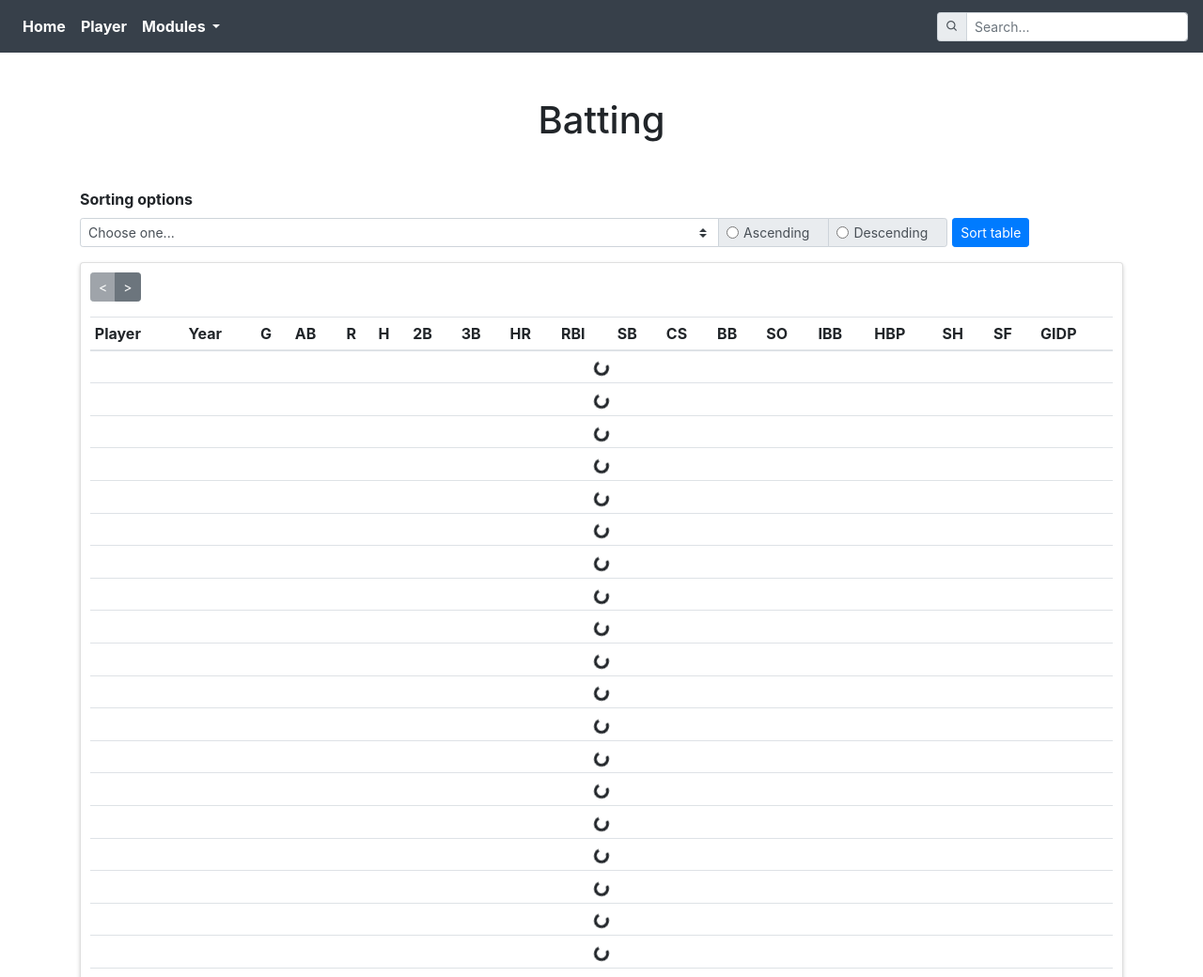
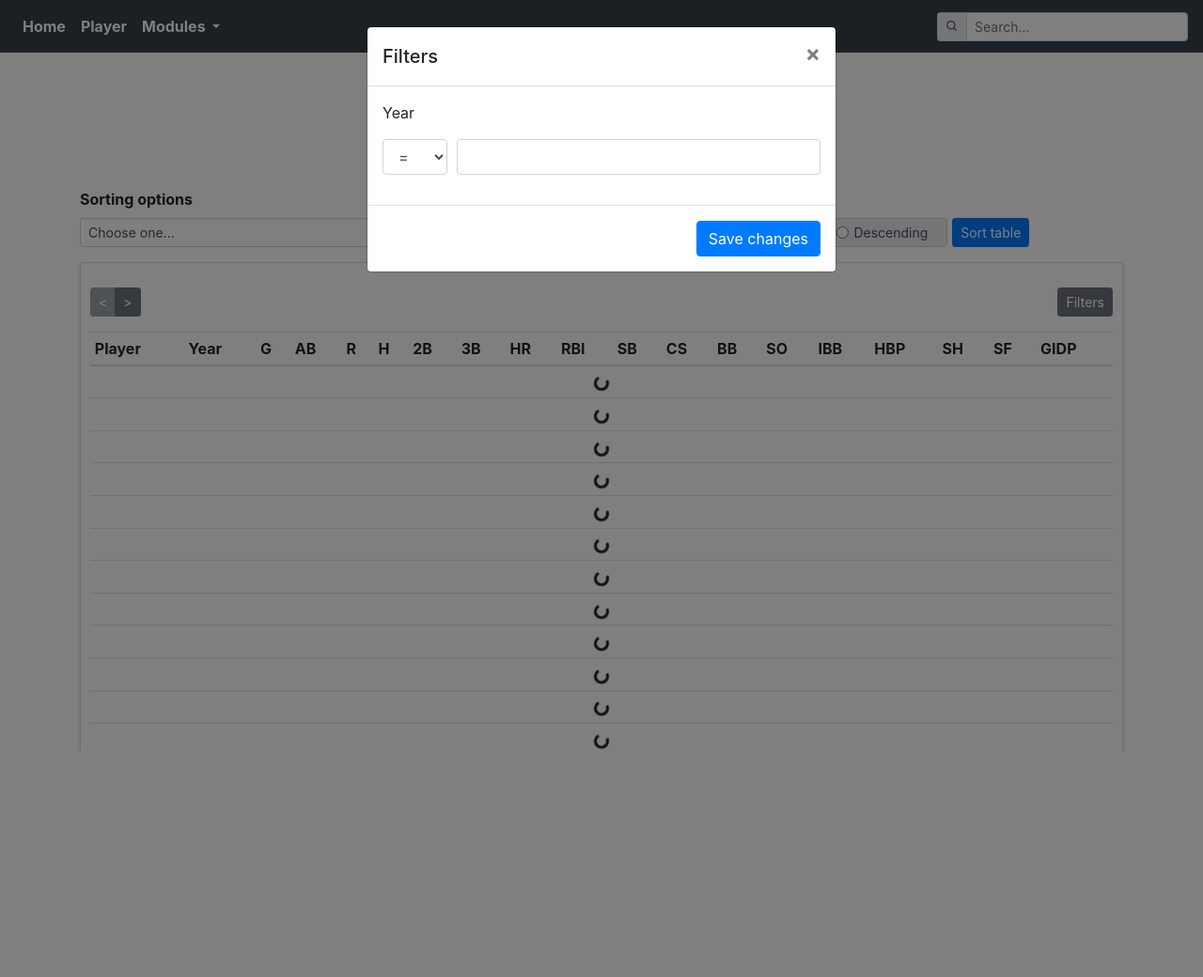
Before and after one commit to rrickgauer/mlb-data, a PHP site: page /batting.php in a window 1280 px wide. Shown: the top 1040 px of the page at 94% size. After the commit the page ends 800 px from the top, so only its background shows below. Run offline with PHP 8.4, Linux system fonts and the light colour scheme; some libraries are stand-ins or nearby versions.

Commit message:
add modal

```diff
--- a/src/batting.php
+++ b/src/batting.php
@@ -19,8 +19,8 @@
           <div class="input-group input-group-sm">
             <select class="custom-select" id="batting-select" name="sort-column">
               <option>Choose one...</option>
+              <option value="year">Year</option>
               <option value="G">G</option>
-              <option value="G_batting">G_batting</option>
               <option value="AB">AB</option>
               <option value="R">R</option>
               <option value="H">H</option>
@@ -63,10 +63,18 @@
     <div class="card card-table mt-3">
       <div class="card-body">
 
-        <div class="btn-group btn-group-sm mb-3" role="group" aria-label="Basic example">
-          <button type="button" class="btn btn-secondary btn-pagination previous" disabled><</button>
-          <button type="button" class="btn btn-secondary btn-pagination next">></button>
+        <div class="d-flex align-items-center justify-content-between my-3">
+          <div class="btn-group btn-group-sm" role="group" aria-label="Basic example">
+            <button type="button" class="btn btn-secondary btn-pagination previous" disabled><</button>
+            <button type="button" class="btn btn-secondary btn-pagination next">></button>
+          </div>
+
+          <button type="button" class="btn btn-sm btn-secondary" data-toggle="modal" data-target="#modal-filter-batting">
+            Filters
+          </button>
         </div>
+
+
 
         <div class="table-responsive">
           <table class="table table-sm table-batting">
@@ -103,13 +111,43 @@
       </div>
     </div>
 
+  </div>
 
+  <!-- filter modal -->
+  <div class="modal fade modal-filter" id="modal-filter-batting" tabindex="-1">
+    <div class="modal-dialog">
+      <div class="modal-content">
+        <div class="modal-header">
+          <h5 class="modal-title">Filters</h5>
+          <button type="button" class="close" data-dismiss="modal" aria-label="Close">
+            <span aria-hidden="true">&times;</span>
+          </button>
+        </div>
+        <div class="modal-body">
 
+          <form>
+            <p>Year</p>
+            <div class="form-row">
+              <div class="form-group col-md-2">
+                <select id="inputState" class="form-control">
+                  <option>=</option>
+                  <option>></option>
+                  <option><</option>
+                  <option>!=</option>
+                </select>
+              </div>
+              <div class="form-group col-md-10">
+                <input type="text" class="form-control" id="inputZip">
+              </div>
+            </div>
+          </form>
 
-
-
-
-
+        </div>
+        <div class="modal-footer">
+          <button type="button" class="btn btn-primary">Save changes</button>
+        </div>
+      </div>
+    </div>
   </div>
 
   <?php include('footer.php'); ?>
--- a/src/js/batting.js
+++ b/src/js/batting.js
@@ -17,6 +17,11 @@
 
 // main
 $(document).ready(function() {
+
+  $('#modal-filter-batting').modal('show');
+
+  setGlobalVariables();
+
   generateBlankRows();
   $('.table-batting tbody').html(emptyRows);
   getData(URL, loadTableData, updatePagination);
```
